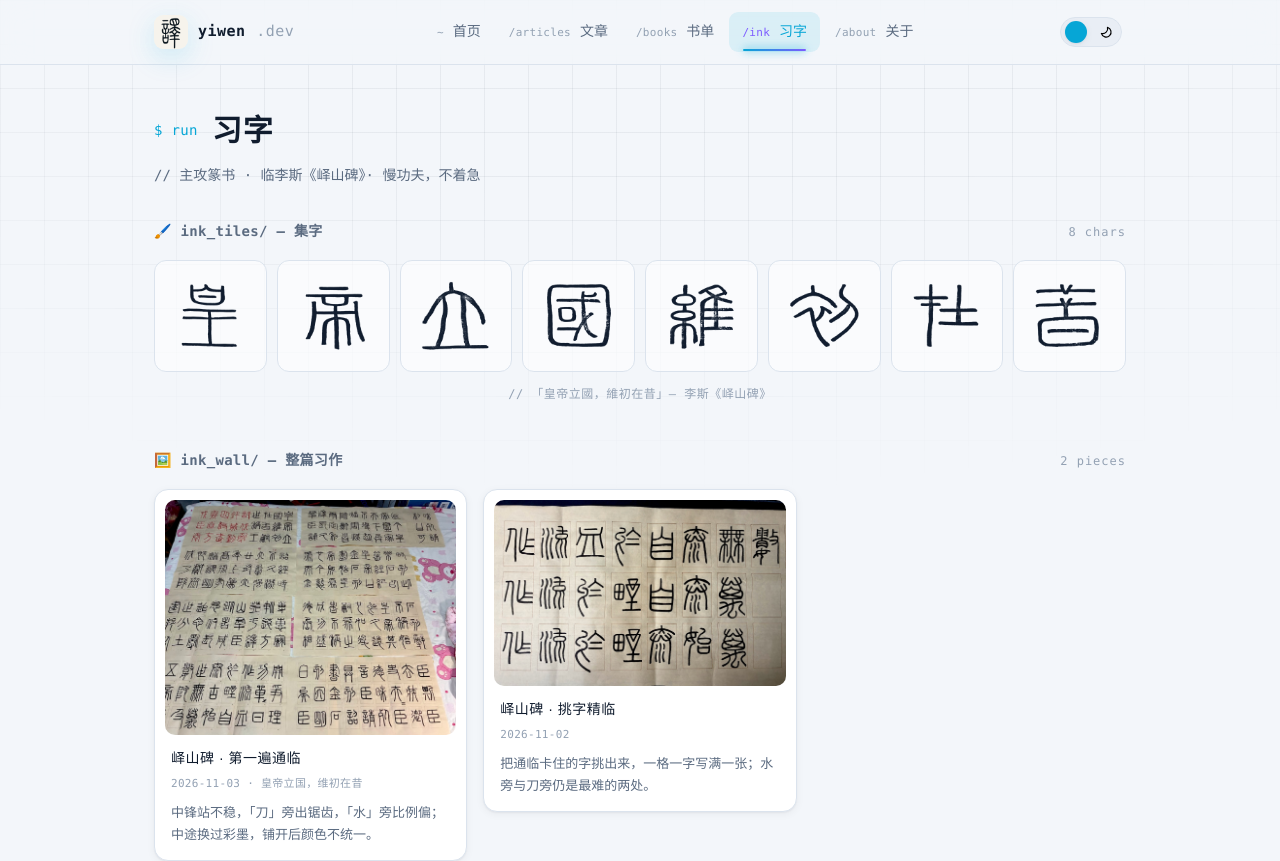
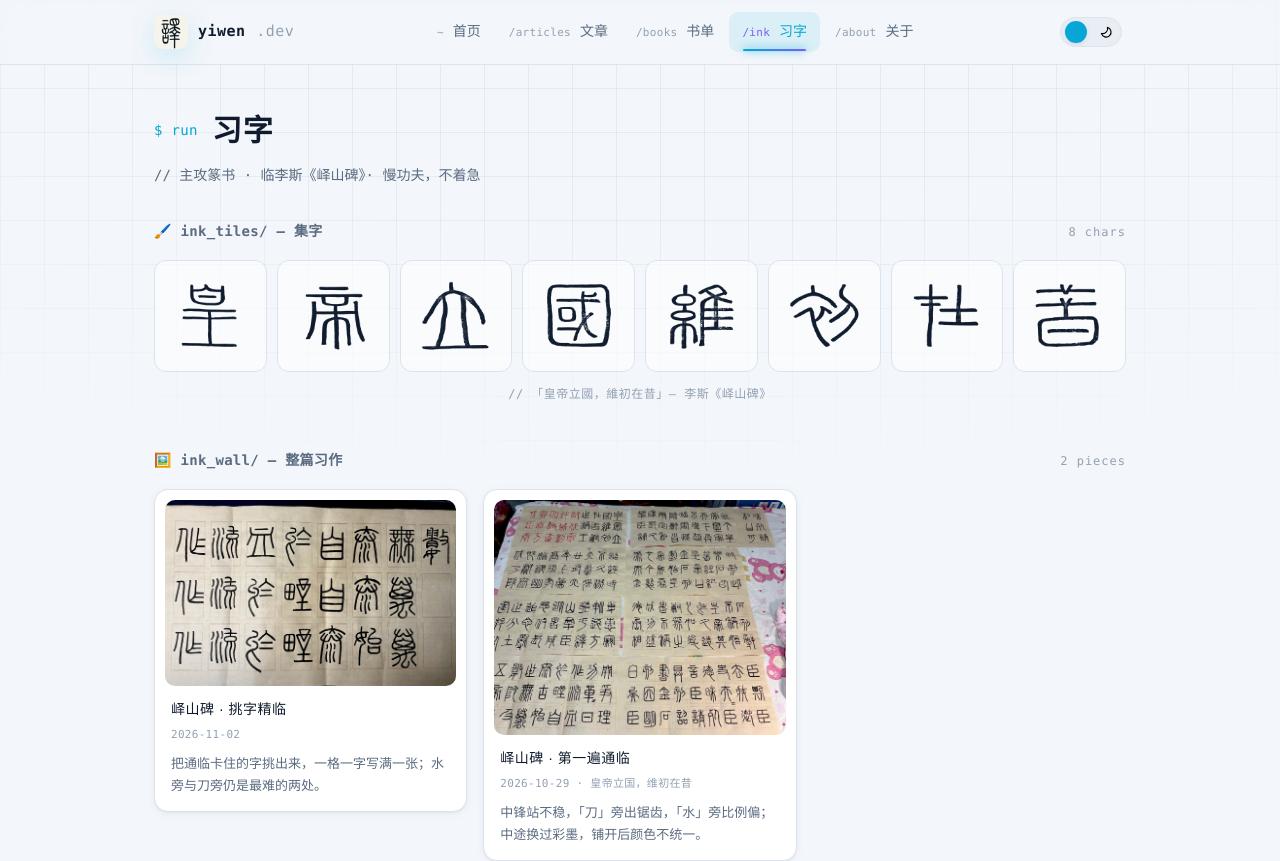
Before and after one commit to zhyiwen/person-site, a Vue app: page /#/calligraphy in a window 1280 px wide. Shown: the top 861 px of the page. Built offline with nearby package versions, Linux system fonts and the light colour scheme.

Commit message:
fix: 通临习作照片日期更正为 2026-10-29（文件名即作品墙日期来源）

```diff
--- a/src/content/posts/yishan-tonglin-01.md
+++ b/src/content/posts/yishan-tonglin-01.md
@@ -1,6 +1,6 @@
 ---
 title: 第一次通临《峄山碑》
-date: 2026-11-03
+date: 2026-10-29
 category: calligraphy
 tags: [篆书, 峄山碑, 通临]
 excerpt: 八张纸铺满一床，是我第一次把《峄山碑》从头写到尾。中锋还站不稳，「刀」字旁写成锯齿，「水」字旁比例别扭；中途有一天贪好玩换了彩墨，铺开之后又后悔了。
@@ -13,7 +13,7 @@ excerpt: 八张纸铺满一床，是我第一次把《峄山碑》从头写到
 写的时候其实没觉得在写「一篇」。眼睛只盯着眼前这一格，写完一格挪一格，像抄书。等八张纸摞在一起拍了照，才第一次看见整篇的样子，也第一次看清问题出在哪。
 
 <figure>
-  <img src="ink:2026-11-03-yishan-01.jpg" alt="第一次通临《峄山碑》，八张纸拼起来的样子">
+  <img src="ink:2026-10-29-yishan-01.jpg" alt="第一次通临《峄山碑》，八张纸拼起来的样子">
   <figcaption>第一遍通临，八张纸。朱红色的那几个字，是中途换彩墨写的</figcaption>
 </figure>
 
@@ -31,11 +31,11 @@ excerpt: 八张纸铺满一床，是我第一次把《峄山碑》从头写到
 
 道理早就知道，手还跟不上。这一遍里，真正算得上中锋稳的字不多，大半都带着偏锋的味道：
 
-| 症状 | 最明显的地方 | 我的判断 |
-|---|---|---|
+| 症状               | 最明显的地方     | 我的判断                         |
+| ------------------ | ---------------- | -------------------------------- |
 | 线条一侧光、一侧毛 | 长横、长竖的中段 | 行笔时手往一侧压，笔毫没均匀铺开 |
-| 转折处发扁、发飘 | 圆转的弧画 | 该提的时候没提，直接拖了过去 |
-| 起笔出小尖角 | 竖画的起笔 | 逆锋没藏住，落笔太急 |
+| 转折处发扁、发飘   | 圆转的弧画       | 该提的时候没提，直接拖了过去     |
+| 起笔出小尖角       | 竖画的起笔       | 逆锋没藏住，落笔太急             |
 
 三段话里，「该提的时候没提」是最要命的。篆书的圆转全靠提按换锋，一提不起来，笔画就从「圆」变成「扁」，纸上那种厚度就没了。
 
--- a/src/data/works.js
+++ b/src/data/works.js
@@ -6,7 +6,7 @@
    ============================================ */
 
 export const WORK_META = {
-  '2026-11-03-yishan-01.jpg': {
+  '2026-10-29-yishan-01.jpg': {
     title: '峄山碑 · 第一遍通临',
     copy: '皇帝立国，维初在昔',
     note: '中锋站不稳，「刀」旁出锯齿，「水」旁比例偏；中途换过彩墨，铺开后颜色不统一。',
```
Also changed, not shown: src/assets/ink/2026-10-29-yishan-01.jpg (renamed from src/assets/ink/2026-11-03-yishan-01.jpg).
